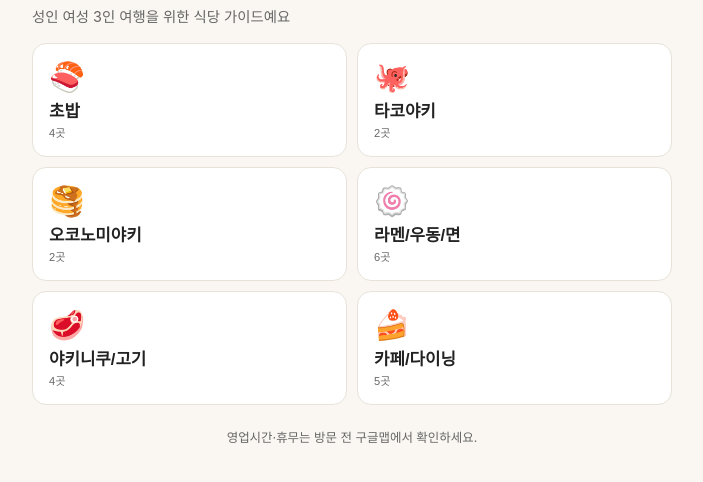
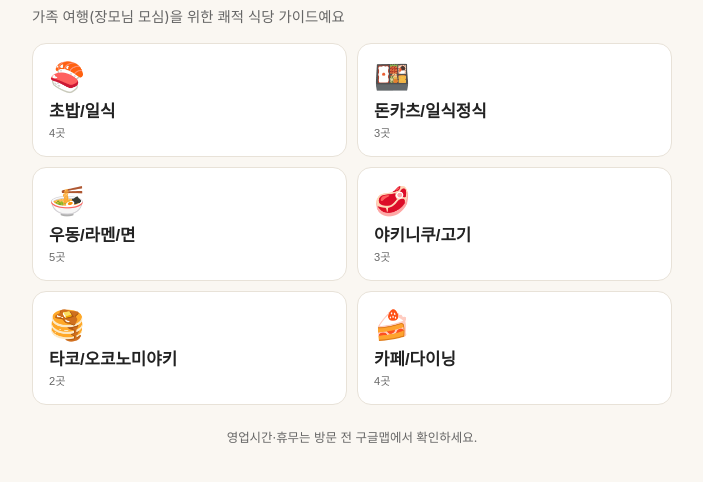
Before and after one commit to pleastandup/TokyoGuide, a plain HTML site: page index.html in a window 1280 px wide. Shown: the part 54-536 px from the top of the page, without its empty margins (288-991 px from the left). Drawn offline with Linux system fonts and the light colour scheme.

Commit message:
Add elder-friendly badges and update titles

```diff
--- a/index.html
+++ b/index.html
@@ -14,6 +14,8 @@
   --accent: #d6372b;
   --chip: #fbe9e7;
   --star: #f59e0b;
+  --elder-bg: #fdf2f4;
+  --elder-text: #c026d3;
 }
 
 @media (prefers-color-scheme: dark) {
@@ -25,6 +27,8 @@
     --line: #34323a;
     --accent: #ff6b5e;
     --chip: #3a2422;
+    --elder-bg: #381e2b;
+    --elder-text: #f472b6;
   }
 }
 
@@ -54,9 +58,10 @@ h2 { font-size: 1rem; margin: 18px 0 8px; border-left: 4px solid var(--accent);
 .item b { font-size: 1rem; }
 .rating { font-size: .82rem; font-weight: 600; color: var(--star); white-space: nowrap; }
 .rating small { color: var(--sub); font-weight: normal; margin-left: 2px; }
-.item p { margin: 4px 0 8px; font-size: .88rem; color: var(--sub); }
+.item p { margin: 6px 0 8px; font-size: .88rem; color: var(--sub); }
 .item-actions { display: flex; gap: 6px; align-items: center; }
 .item a { font-size: .82rem; color: var(--accent); text-decoration: none; border: 1px solid var(--accent); border-radius: 999px; padding: 3px 10px; display: inline-block; }
+.badge-elder { display: inline-block; background: var(--elder-bg); color: var(--elder-text); font-size: .75rem; font-weight: bold; padding: 2px 8px; border-radius: 6px; margin-bottom: 4px; }
 footer { color: var(--sub); font-size: .78rem; margin-top: 24px; text-align: center; }
 </style>
 </head>
@@ -67,58 +72,57 @@ footer { color: var(--sub); font-size: .78rem; margin-top: 24px; text-align: cen
 var areas = ['긴자', '신주쿠', '시부야', '도쿄역/기타'];
 var currentArea = '전체';
 
+// 데이터 배열 구조: [명칭, 지역, 설명, 구글검색어, 평점, 리뷰수, 어르신추천여부(true/false)]
 var data = {
   sushi: {
-    title: '초밥', emoji: '🍣',
+    title: '초밥/일식', emoji: '🍣',
     items: [
-      ['스시노미도리 긴자점', '긴자', '신선하고 도톰한 재료로 유명하며 세련되게 초밥을 즐길 수 있는 인기 스시야예요.', '梅丘寿司の美登利 銀座店', '4.2', '2,900+'],
-      ['스시노미도리 시부야점', '시부야', '시부야 마크시티 내 위치해 쇼핑 전후로 편리하게 방문하기 좋은 초밥 맛집이에요.', '梅丘寿司の美登利 渋谷店', '4.3', '4,500+'],
-      ['스시잔마이 신주쿠히가시구치점', '신주쿠', '넓고 쾌적한 공간에서 신선한 참치와 다양한 초밥을 편안하게 맛볼 수 있어요.', 'すしざんまい 新宿東口店', '4.1', '3,900+'],
-      ['네무로 하나마루 킷테점', '도쿄역/기타', '도쿄역 마루노우치 킷테 빌딩에 위치한 홋카이도 산지 직송 인기 회전초밥이에요.', '根室花まる 丸の内店', '4.1', '6,200+']
+      ['스시노미도리 긴자점', '긴자', '신선하고 도톰한 재료로 유명하며 테이블석이 정갈하여 가족 단위로 즐기기 좋습니다.', '梅丘寿司の美登利 銀座店', '4.2', '2,900+', true],
+      ['스시노미도리 시부야점', '시부야', '시부야 마크시티 내 위치해 엘리베이터 및 이동이 편하고 쾌적하게 초밥을 맛볼 수 있어요.', '梅丘寿司の美登利 渋谷店', '4.3', '4,500+', true],
+      ['네무로 하나마루 킷테점', '도쿄역/기타', '도쿄역 마루노우치 킷테(KITTE) 빌딩 5층에 있어 접근성이 뛰어나고 매장이 매우 넓고 쾌적해요.', '根室花まる 丸の内店', '4.1', '6,200+', true],
+      ['스시잔마이 신주쿠히가시구치점', '신주쿠', '좌석 간격이 넓고 쾌적하여 편안하게 신선한 초밥을 맛볼 수 있는 곳이에요.', 'すしざんまい 新宿東口店', '4.1', '3,900+', true]
     ]
   },
-  tako: {
-    title: '타코야키', emoji: '🐙',
+  katsu: {
+    title: '돈카츠/일식정식', emoji: '🍱',
     items: [
-      ['긴다코 하이볼 주점 긴자잇초메점', '긴자', '긴자 인근에서 깔끔하게 타코야키와 시원한 음료를 즐길 수 있는 곳이에요.', '築地銀だこ 銀座一丁目店', '3.6', '850+'],
-      ['츠키지 긴다코 시부야 동쪽 출구점', '시부야', '시부야 번화가에서 겉바속촉 타코야키를 간편하게 즐기기 좋아요.', '築地銀だこ 渋谷', '3.6', '1,200+']
+      ['이마카츠 신주쿠점', '신주쿠', '매우 부드러운 닭안심카츠가 대표 메뉴로, 어르신도 부담 없이 드실 수 있는 정갈한 돈카츠 전문점이에요.', 'Imakatsu Shinjuku', '4.3', '1,100+', true],
+      ['규카츠 모토무라 신주쿠 남구치점', '신주쿠', '개인 화로에 알맞게 구워 먹는 재미가 있으나 지하에 위치해 계단 이동 시 주의가 필요해요.', '牛かつもと村 新宿南口店', '4.4', '4,800+', false],
+      ['규카츠 모토무라 시부야 본점', '시부야', '겉바속촉 규카츠 맛집이지만 대기 공간이 협소할 수 있어요.', '牛かつもと村 渋谷本店', '4.4', '5,100+', false]
     ]
   },
-  oko: {
-    title: '오코노미야키', emoji: '🥞',
+  noodle: {
+    title: '우동/라멘/면', emoji: '🍜',
     items: [
-      ['테판 베이비 (신주쿠)', '신주쿠', '활기차고 트렌디한 철판 요리 전문점으로 맛있는 오코노미야키를 즐길 수 있어요.', 'Pocket Building 테판 베이비', '4.7', '950+'],
-      ['Teppanyaki 10 Ginza 6', '긴자', '모던하고 세련된 분위기에서 고품격 철판 요리와 오코노미야키를 즐길 수 있어요.', 'Teppanyaki 10 Ginza 6', '4.3', '720+']
-    ]
-  },
-  ramen: {
-    title: '라멘/우동/면', emoji: '🍥',
-    items: [
-      ['우동 신', '신주쿠', '신주쿠 워싱턴 호텔 인근에서 쫄깃한 수제 우동과 바삭한 튀김을 즐길 수 있는 최고의 맛집이에요.', '우동 신', '3.9', '1,800+'],
-      ['아부라소바 니시신주쿠구미', '신주쿠', '신주쿠 워싱턴 호텔에서 가까운 곳에 위치해 담백하고 깔끔한 아부라소바를 맛볼 수 있어요.', '아부라소바 니시신주쿠구미', '4.3', '900+'],
-      ['긴자 하치고', '긴자', '미쉐린 빕구르망 선정, 정갈하고 깊은 풍미의 맑은 국물 라멘을 맛볼 수 있어요.', '銀座 八五', '4.3', '2,100+'],
-      ['이치란 신주쿠 중앙동구치점', '신주쿠', '개인 칸막이 좌석에서 진하고 깔끔한 돈코츠 라멘을 편안하게 즐겨보세요.', '一蘭 新宿中央東口店', '4.3', '8,900+'],
-      ['이치란 시부야점', '시부야', '시부야역 근처에 있어 쇼핑 중 방문하기 좋은 대표 돈코츠 라멘 전문점이에요.', '一蘭 渋谷店', '4.3', '7,500+'],
-      ['멘야 무사시 신주쿠 본점', '신주쿠', '두툼한 차슈와 깊은 감칠맛의 국물이 매력적인 신주쿠 대표 라멘 맛집이에요.', '麺屋武蔵 新宿本店', '4.3', '4,200+']
+      ['TsuruTonTan 신주쿠점', '신주쿠', '고급스러운 인테리어와 넓고 쾌적한 좌석에서 세련된 세수대야 우동을 편안히 즐기실 수 있어요.', 'TsuruTonTan Shinjuku', '4.2', '3,200+', true],
+      ['긴자 기요스기 (우동)', '긴자', '깔끔하고 넓은 매장에서 고품격 수제 우동을 대화하며 여유롭게 즐기기 좋은 곳입니다.', '銀座 ぎんざ 烏重', '4.3', '850+', true],
+      ['우동 신', '신주쿠', '호텔 근처 최고의 수제 우동 맛집이나, 좌석이 협소하고 외부 노상 대기가 길어 장모님 모시기엔 다소 지칠 수 있어요.', '우동 신', '3.9', '1,800+', false],
+      ['긴자 하치고', '긴자', '미쉐린 빕구르망의 정갈한 라멘이나 좌석 수가 적고 웨이팅이 깁니다.', '銀座 八五', '4.3', '2,100+', false],
+      ['이치란 신주쿠 중앙동구치점', '신주쿠', '독서실형 1인 칸막이 구조로 가족 간 대화하며 식사하기에는 적합하지 않아요.', '一蘭 新宿中央東口店', '4.3', '8,900+', false]
     ]
   },
   yaki: {
     title: '야키니쿠/고기', emoji: '🥩',
     items: [
-      ['요로니쿠 미나미아오야마', '긴자', '고급스러운 공간에서 최고급 와규 오마카세 코스를 품격 있게 즐길 수 있어요.', 'よろにく 南青山', '4.6', '1,800+'],
-      ['규카츠 모토무라 신주쿠 남구치점', '신주쿠', '개인 화로에 입맛대로 구워 먹는 부드러운 규카츠 인기 맛집이에요.', '牛かつもと村 新宿南口店', '4.4', '4,800+'],
-      ['규카츠 모토무라 시부야 본점', '시부야', '바삭하고 촉촉한 규카츠를 취향에 맞춰 구워 먹는 시부야의 대표 맛집이에요.', '牛かつもと村 渋谷本店', '4.4', '5,100+'],
-      ['야키니쿠 토라지 긴자 8초메점', '긴자', '깔끔하고 정돈된 분위기에서 질 좋은 와규 구이를 쾌적하게 즐길 수 있어요.', '焼肉トラジ 銀座8丁目店', '4.2', '1,100+']
+      ['야키니쿠 토라지 긴자 8초메점', '긴자', '독립된 개별 룸과 넓은 테이블 좌석을 갖추고 있어 장모님을 모시고 구이 요리를 즐기기에 완벽합니다.', '焼肉トラジ 銀座8丁目店', '4.2', '1,100+', true],
+      ['요로니쿠 미나미아오야마', '긴자', '최고급 와규 오마카세로, 정중한 코스 서비스와 품격 있는 분위기를 갖춘 최고의 식사 장소예요.', 'よろにく 南青山', '4.6', '1,800+', true],
+      ['Teppanyaki 10 Ginza 6', '긴자', '긴자식스 건물 내 위치하여 엘리베이터 이용이 편리하며 고품격 철판구이를 경험할 수 있어요.', 'Teppanyaki 10 Ginza 6', '4.3', '720+', true]
+    ]
+  },
+  snack: {
+    title: '타코/오코노미야키', emoji: '🥞',
+    items: [
+      ['긴자 텟판베이', '긴자', '세련된 분위기에서 와인/음료와 함께 철판구이 및 오코노미야키를 분위기 있게 즐길 수 있어요.', '銀座 鉄板ベイビー', '4.3', '720+', true],
+      ['긴다코 하이볼 주점 긴자잇초메점', '긴자', '스탠딩이나 가벼운 분위기 위주라 잠깐 들러 타코야키 맛보기 좋습니다.', '築地銀だこ 銀座一丁目店', '3.6', '850+', false]
     ]
   },
   cafe: {
     title: '카페/다이닝', emoji: '🍰',
     items: [
-      ['Manhattan Table', '신주쿠', '신주쿠 워싱턴 호텔 25층에 위치해 환상적인 야경과 함께 스테이크 및 와인을 즐길 수 있어요.', 'Manhattan Table Shinjuku Washington Hotel', '4.1', '650+'],
-      ['시세이도 파파라 긴자 본점', '긴자', '클래식한 인테리어와 품격 있는 응대 속에서 정통 디저트를 즐길 수 있어요.', '資生堂パーラー 銀座本店', '4.3', '3,500+'],
-      ['카페 드 람브르', '긴자', '1948년부터 이어져 온 깊은 내공의 레트로 핸드드립 커피 명가예요.', 'カフェ ド ランブル', '4.4', '1,600+'],
-      ['블루보틀 커피 긴자 카페', '긴자', '모던하고 깔끔한 분위기에서 산뜻한 스페셜티 커피를 맛볼 수 있어요.', 'ブルーボトルコーヒー 銀座カフェ', '4.2', '2,200+'],
-      ['카페 세이부 신주쿠', '신주쿠', '화려한 레트로 다방 감성 속에서 여유롭게 디저트와 커피를 즐길 수 있어요.', '珈琲西武 新宿', '4.3', '2,800+']
+      ['Manhattan Table', '신주쿠', '투숙하시는 신주쿠 워싱턴 호텔 25층에 위치해 이동이 매우 편리하고, 탁 트인 야경과 함께 품격 있는 식사가 가능해요.', 'Manhattan Table Shinjuku Washington Hotel', '4.1', '650+', true],
+      ['시세이도 파파라 긴자 본점', '긴자', '엘리베이터가 완비된 클래식한 빌딩에서 정중한 서비스와 고품격 디저트를 즐길 수 있는 긴자의 명소입니다.', '資生堂パーラー 銀座本店', '4.3', '3,500+', true],
+      ['블루보틀 커피 긴자 카페', '긴자', '쇼핑몰 내 쾌적한 공간에 위치해 대화하며 쉬어가기 매우 좋아요.', 'ブルーボトルコーヒー 銀座カフェ', '4.2', '2,200+', true],
+      ['카페 드 람브르', '긴자', '전통 커피 명가이나 매장이 다소 협소하고 소란스러울 수 있어요.', 'カフェ ド ランブル', '4.4', '1,600+', false]
     ]
   }
 };
@@ -134,7 +138,7 @@ function render() {
 
   if (!hash) {
     html += '<h1>도쿄 긴자·신주쿠·시부야 가이드</h1>';
-    html += '<p class="lead">성인 여성 3인 여행을 위한 식당 가이드예요</p>';
+    html += '<p class="lead">가족 여행(장모님 모심)을 위한 쾌적 식당 가이드예요</p>';
     html += '<div class="grid two">';
     for (var key in data) {
       var cat = data[key];
@@ -178,8 +182,12 @@ function render() {
             var mapQuery = item[3];
             var rating = item[4];
             var reviews = item[5];
+            var isElderFriendly = item[6];
 
             html += '<div class="item">';
+            if (isElderFriendly) {
+              html += '<div class="badge-elder">🌸 장모님 모시고 가기 좋은 곳</div>';
+            }
             html += '<div class="item-head"><b>' + name + '</b>';
             if (rating) {
               html += '<span class="rating">★ ' + rating + '<small>(' + reviews + ')</small></span>';
```
